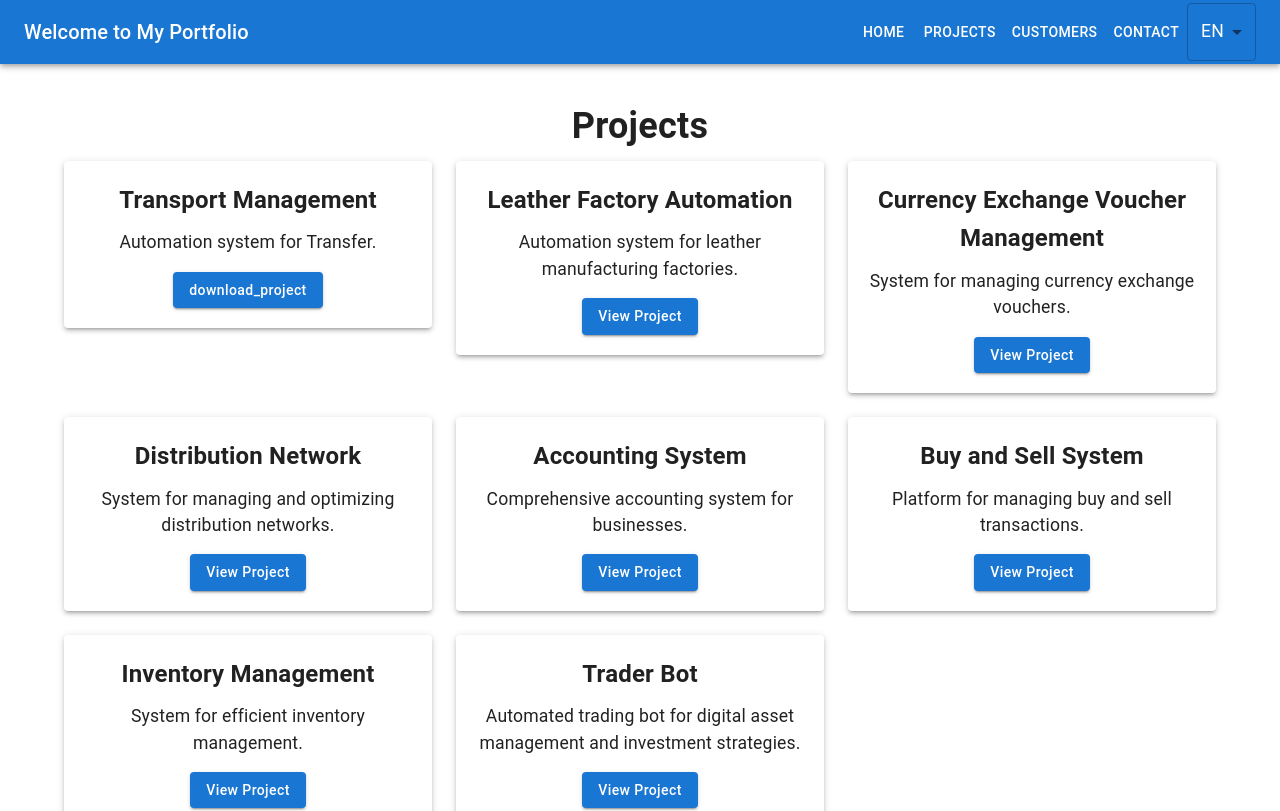
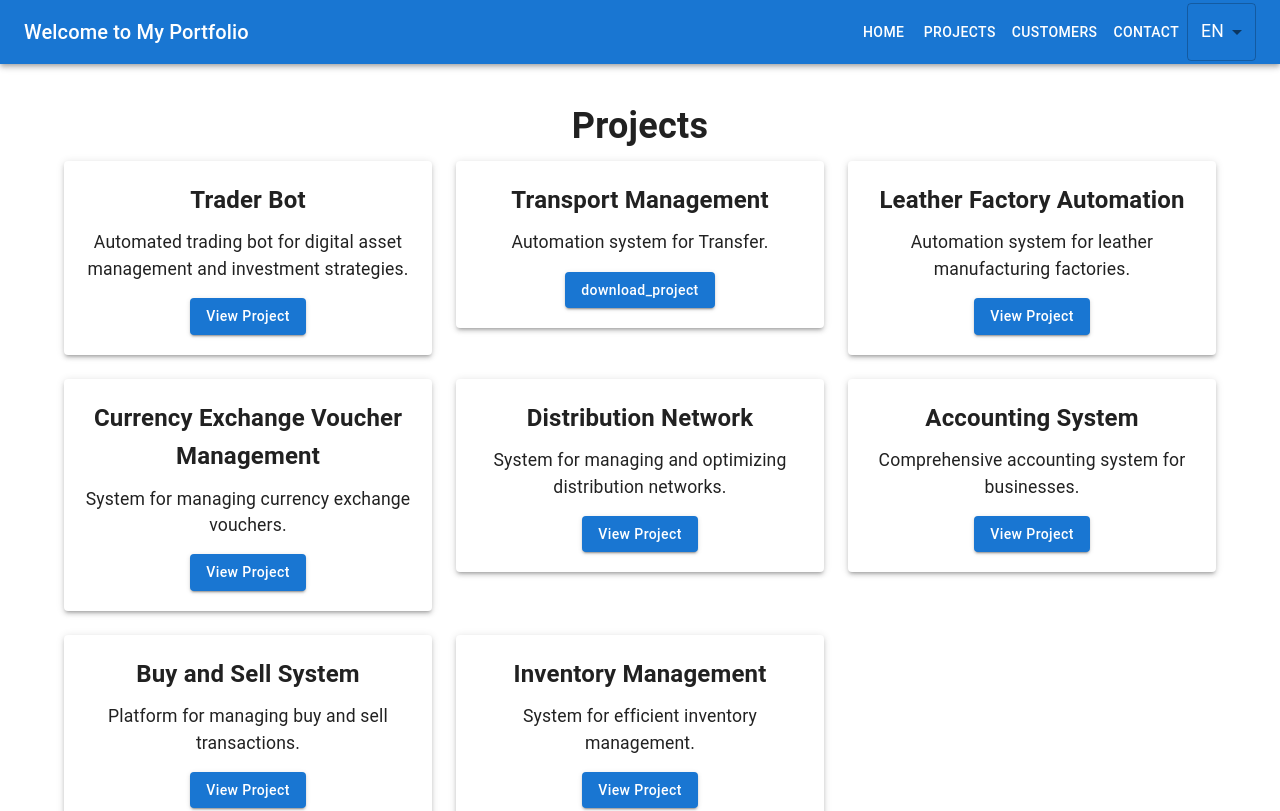
Before and after one commit to kamihadadg/kamran-portfolio, a React (Create React App) app: page /projects in a window 1280 px wide. Shown: the top 811 px of the page. Built offline with nearby package versions, Linux system fonts and the light colour scheme.

Commit message:
Update Projects.js

```diff
--- a/src/pages/Projects.js
+++ b/src/pages/Projects.js
@@ -10,6 +10,11 @@ const Projects = () => {
 
   // Sample projects in English including the Trader Bot
   const projects = [
+    {
+      title: "Trader Bot",
+      description: "Automated trading bot for digital asset management and investment strategies.",
+      link: "https://kmsar.shop/"
+    },
     {
       title: "Transport Management",
       description: "Automation system for Transfer.",
@@ -45,11 +50,6 @@ const Projects = () => {
       title: "Inventory Management",
       description: "System for efficient inventory management.",
       link: "/inventory-management"
-    },
-    {
-      title: "Trader Bot",
-      description: "Automated trading bot for digital asset management and investment strategies.",
-      link: "https://kmsar.shop/"
     }
   ];
 
```
